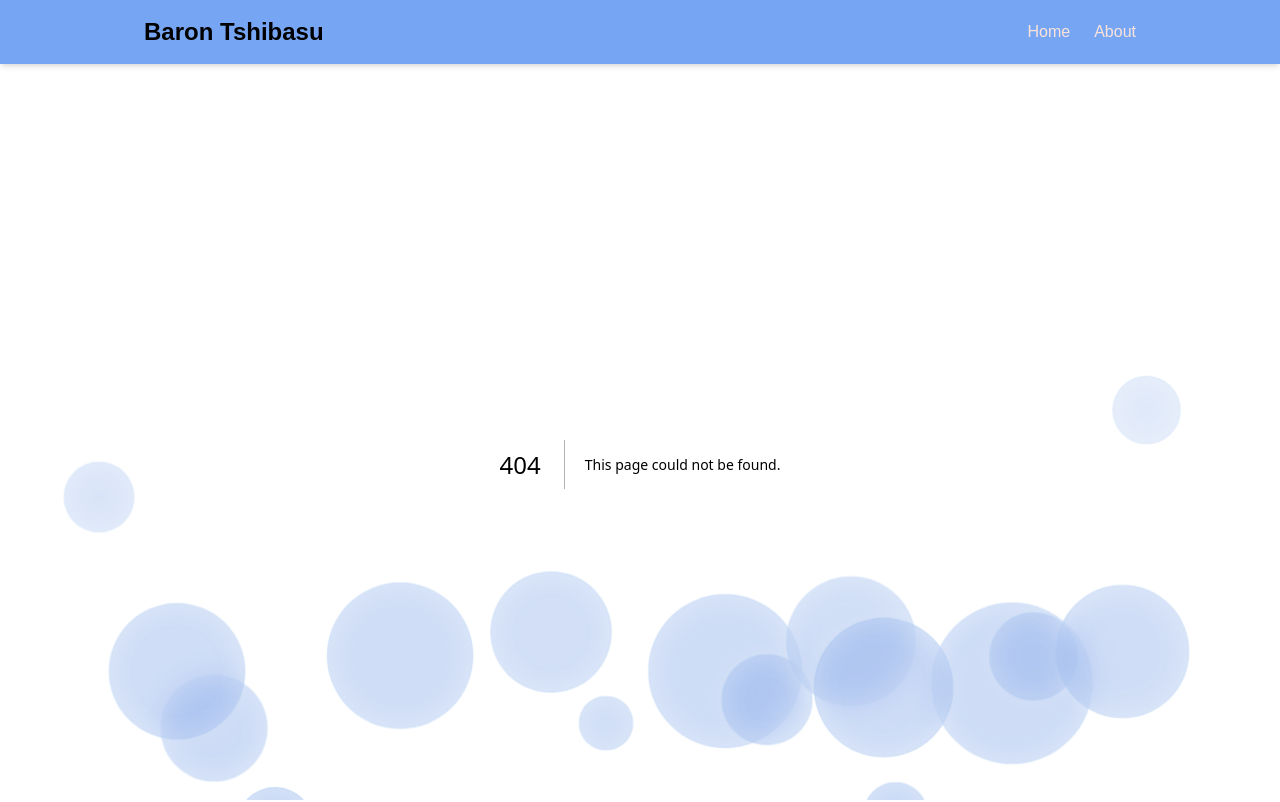
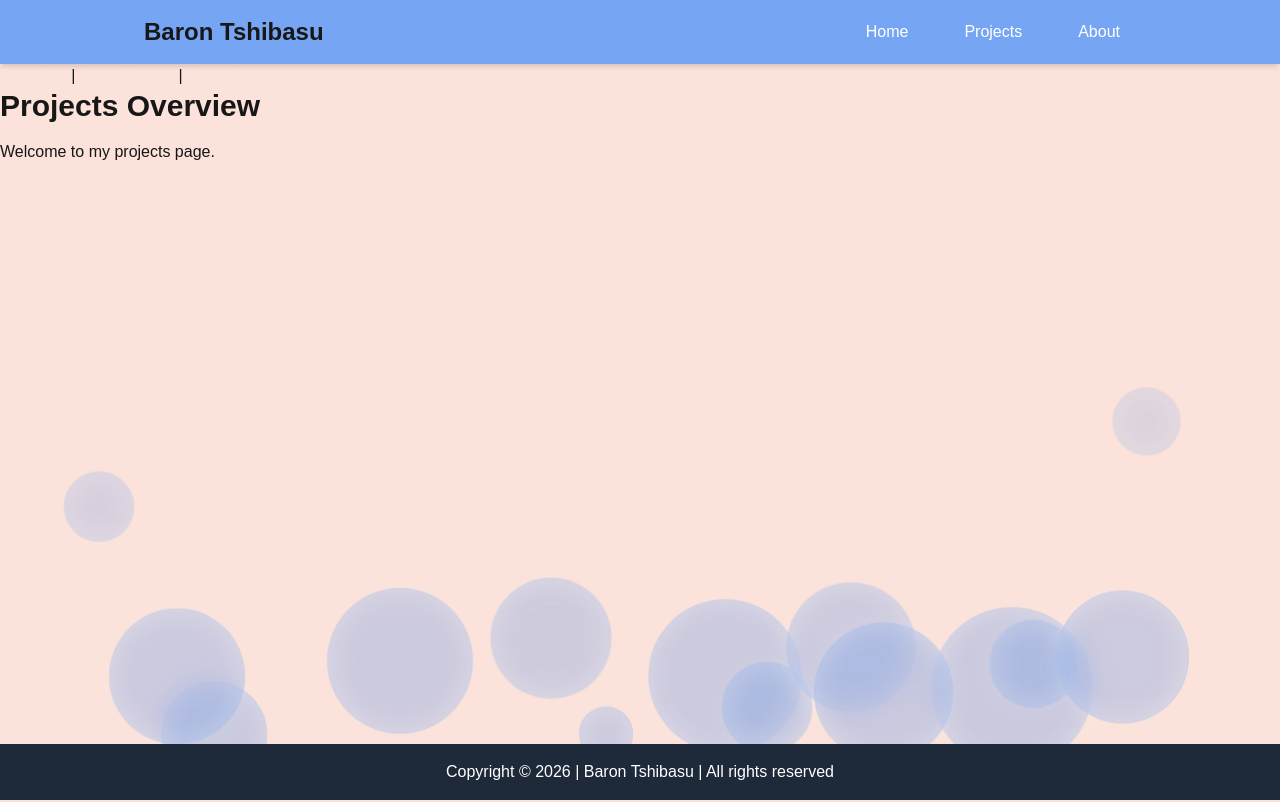
Before and after one commit to nrb2002/wdd430-portfolio, a Next.js app: page /projects in a window 1280 px wide. Before the commit this address had no page. Shown: the top 802 px of the page. Built offline with nearby package versions, Linux system fonts and the light colour scheme.

Commit message:
Added nested routes
Created Projects route

```diff
--- /dev/null
+++ b/app/projects/layout.tsx
@@ -0,0 +1,16 @@
+// app/projects/layout.
+
+import Link from 'next/link';
+
+export default function ProjectsLayout({ children }: { children: React.ReactNode }) {
+  return (
+    <section>
+      <nav>
+        <Link href="/projects">Overview</Link> | {' '}
+        <Link href="/projects/opensource">Open Source</Link> | {' '}
+        <Link href="/projects/school">School</Link>
+      </nav>
+      {children}
+    </section>
+  );
+}
--- /dev/null
+++ b/app/projects/opensource/page.tsx
@@ -0,0 +1,9 @@
+export default function OpenSourcePage() {
+  return (
+    <section>
+      <h2 className="text-3xl font-bold">
+        Open Source Projects
+      </h2>
+    </section>
+  );
+}
--- /dev/null
+++ b/app/projects/page.tsx
@@ -0,0 +1,13 @@
+export default function ProjectsPage() {
+  return (
+    <section>
+      <h2 className="text-3xl font-bold mb-4">
+        Projects Overview
+      </h2>
+
+      <p>
+        Welcome to my projects page.
+      </p>
+    </section>
+  );
+}
--- /dev/null
+++ b/app/projects/school/page.tsx
@@ -0,0 +1,9 @@
+export default function SchoolProjectsPage() {
+  return (
+    <section>
+      <h2 className="text-3xl font-bold">
+        School Projects
+      </h2>
+    </section>
+  );
+}
--- a/components/Header.tsx
+++ b/components/Header.tsx
@@ -18,16 +18,25 @@ export default function Header() {
               <li>
                 <Link
                   href="/"
-                  className="hover:text-blue-200 transition-colors"
+                  className="rounded-lg px-4 py-2 hover:bg-[#081C33] text-white"
                 >
                   Home
                 </Link>
               </li>
 
               <li>
+                  <Link
+                    href="/projects"
+                    className="rounded-lg px-4 py-2 hover:bg-[#081C33] text-white"
+                  >
+                    Projects
+                  </Link>
+                </li>
+
+              <li>
                 <Link
                   href="/about"
-                  className="hover:text-blue-200 transition-colors"
+                  className="rounded-lg px-4 py-2 hover:bg-[#081C33] text-white"
                 >
                   About
                 </Link>
@@ -47,7 +56,7 @@ export default function Header() {
                 <li>
                   <Link
                     href="/"
-                    className="block rounded-md px-3 py-2 transition-colors hover:bg-accent-dark hover:text-cyan-300"
+                    className="rounded-lg px-4 py-2 hover:bg-[#081C33]"
                   >
                     Home
                   </Link>
@@ -55,8 +64,17 @@ export default function Header() {
 
                 <li>
                   <Link
+                    href="/projects"
+                    className="rounded-lg px-4 py-2 hover:bg-[#081C33]"
+                  >
+                    Projects
+                  </Link>
+                </li>
+
+                <li>
+                  <Link
                     href="/about"
-                    className="block rounded-md px-3 py-2 transition-colors hover:bg-white/10 hover:text-cyan-300"
+                    className="rounded-lg px-4 py-2 hover:bg-[#081C33]"
                   >
                     About
                   </Link>
```
